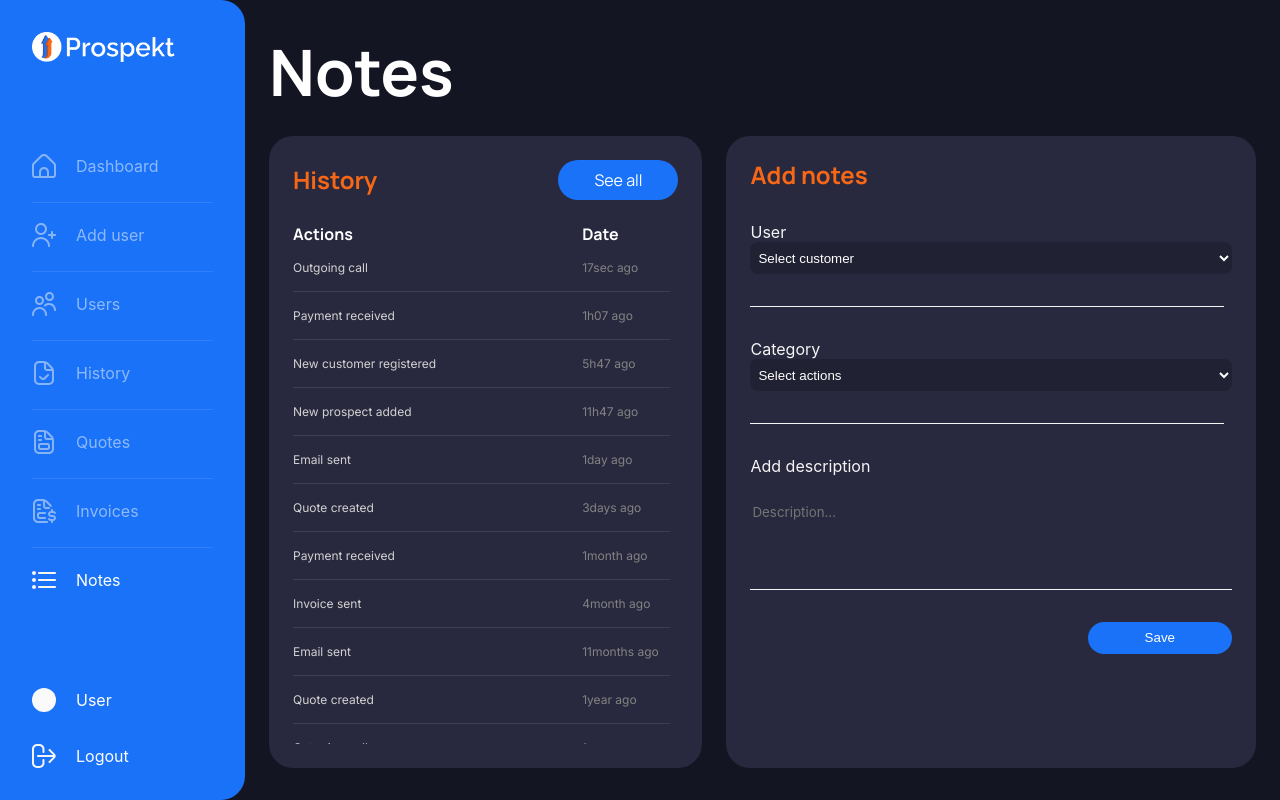
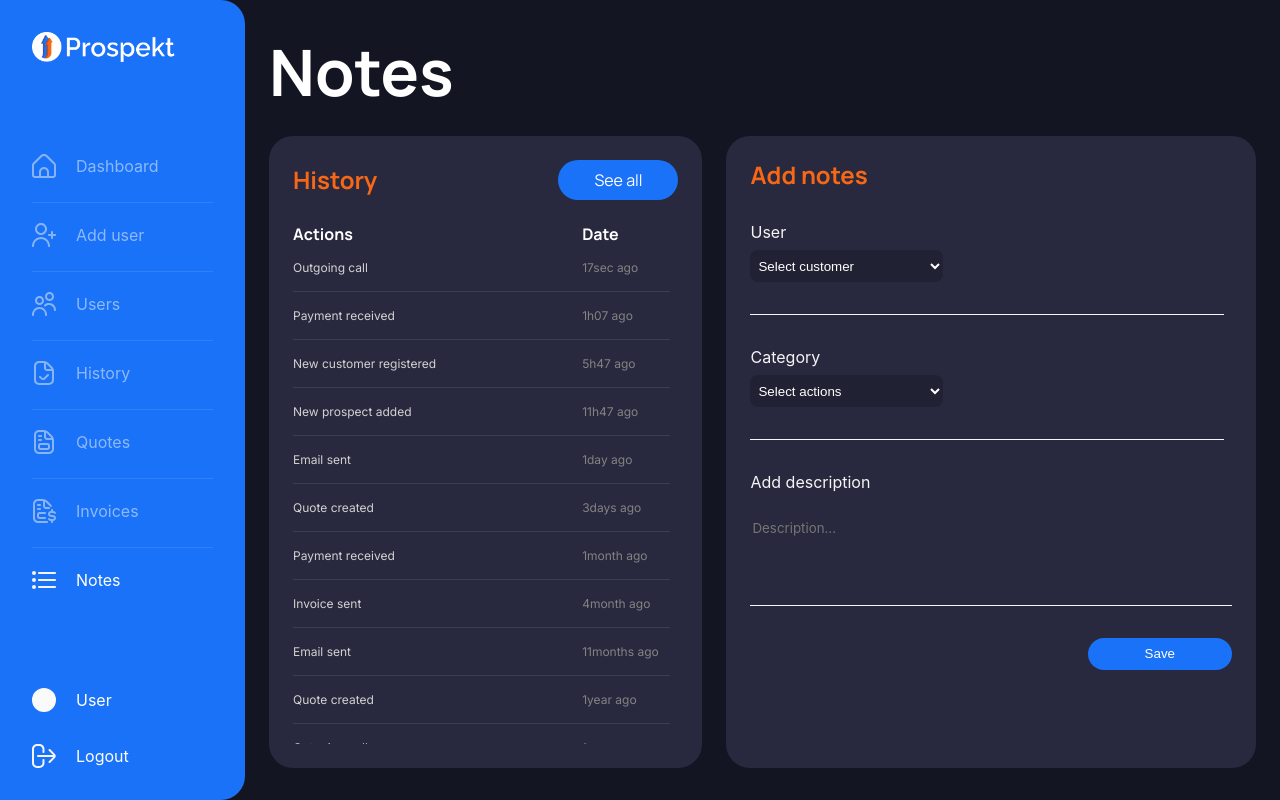
Before and after one commit to needforschool/prospekt-client, a Next.js app: page /notes in a window 1280 px wide. Built offline with nearby package versions, Linux system fonts and the light colour scheme.

Commit message:
💄 update notes style

```diff
--- a/src/screens/Notes/index.tsx
+++ b/src/screens/Notes/index.tsx
@@ -338,6 +338,8 @@ const Select = styled.select`
   color: ${({ theme }) => theme.colors.greyscale1};
   border: none;
   outline: none;
+  margin-top: 8px;
+  width: 40%;
 `;
 const Option = styled.option``;
 
@@ -349,6 +351,7 @@ const Textarea = styled.textarea`
   border: none;
   border-bottom: 1px solid ${({ theme }) => theme.colors.greyscale3};
   resize: none;
+  outline: none;
 `;
 
 const SaveButton = styled.button`
```
